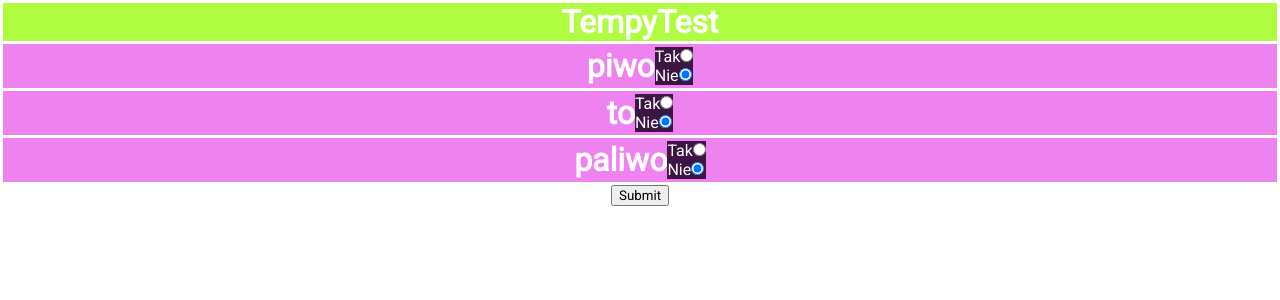
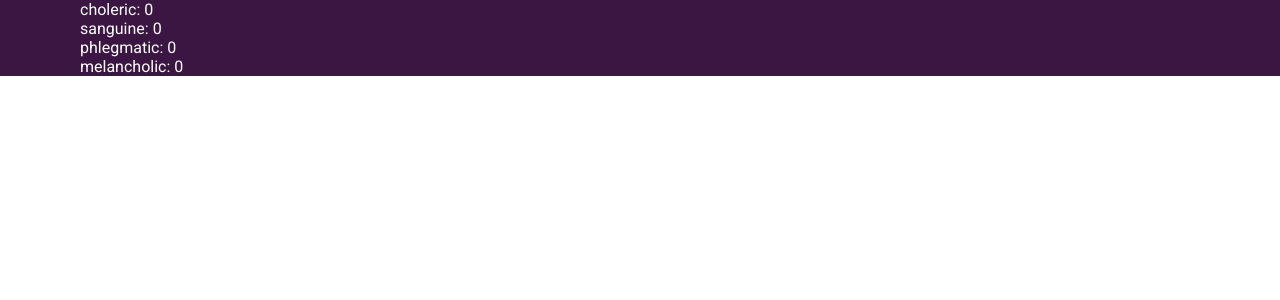
Before and after one commit to sekulas/tempProject, a React (Create React App) app: page / in a window 1280 px wide. Both pictures are taken after a click on the element "Submit". Shown: the top 300 px of the page. Built offline with nearby package versions, Linux system fonts and the light colour scheme.

Commit message:
Rendering results works properly

```diff
--- a/src/App.css
+++ b/src/App.css
@@ -28,7 +28,7 @@ body {
 .content {
   background-color: violet;
   display: flex;
-  justify-content: center;
+  justify-content: space-between;
   align-items: center;
   margin: 3px;
   padding: 3px;
@@ -44,3 +44,8 @@ form {
   display: flex;
   justify-content: center;
 }
+
+
+.results {
+  background-color: #3C1642;
+}
--- a/src/App.js
+++ b/src/App.js
@@ -54,24 +54,25 @@ function App() {
 
   }
 
+  if(resultsShouldBeShown) {
     return (
-    <div className="App">
-
-      <Head />
-      {questions}
-      <SubmitButton onClick={handleSubmit}/>
-      {resultsShouldBeShown
-        &&
-        <ul>
+      <ul className="results">
         <ol>choleric: {choleric}</ol>
         <ol>sanguine: {sanguine}</ol>
         <ol>phlegmatic: {phlegmatic}</ol>
         <ol>melancholic: {melancholic}</ol>
       </ul>
+    )
   }
-
+  else {
+    return (
+      <div className="App">
+        <Head />
+        {questions}
+        <SubmitButton onClick={handleSubmit}/>
       </div>
     );
   }
+}
 
 export default App;
--- a/src/components/Head.js
+++ b/src/components/Head.js
@@ -1,7 +1,7 @@
 import React from "react"
 
 
-export default function Head() {
+function Head() {
 
     return (
         <div id="head">
@@ -10,3 +10,5 @@ export default function Head() {
     )
 
 }
+
+export default Head;
--- a/src/components/SubmitButton.js
+++ b/src/components/SubmitButton.js
@@ -1,7 +1,6 @@
 import React from "react"
 
-
-export default function SubmitButton(props) {
+function SubmitButton(props) {
 
     //ciekawa sprawa - bez thego onClick={props.onClick} nie dzialalo
     return (
@@ -11,3 +10,5 @@ export default function SubmitButton(props) {
     )
 
 }
+
+export default SubmitButton;
--- a/src/temperamentData.js
+++ b/src/temperamentData.js
@@ -1,5 +1,5 @@
 export const data = [
-{question: "piwo",
+{question: "piwoooooooooooooooooooooooooooooooooooooooooooooooooooooooooooooooooooooooooooooooooooooooooooooo",
 points:"1100",},
 {question: "to",
 points:"0011",},
```
Lines whose indentation alone changed are shown as unchanged.
